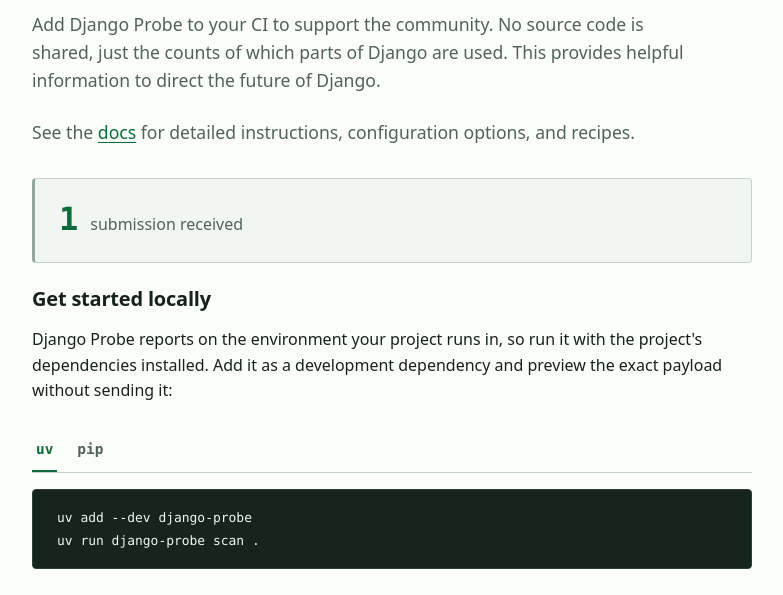
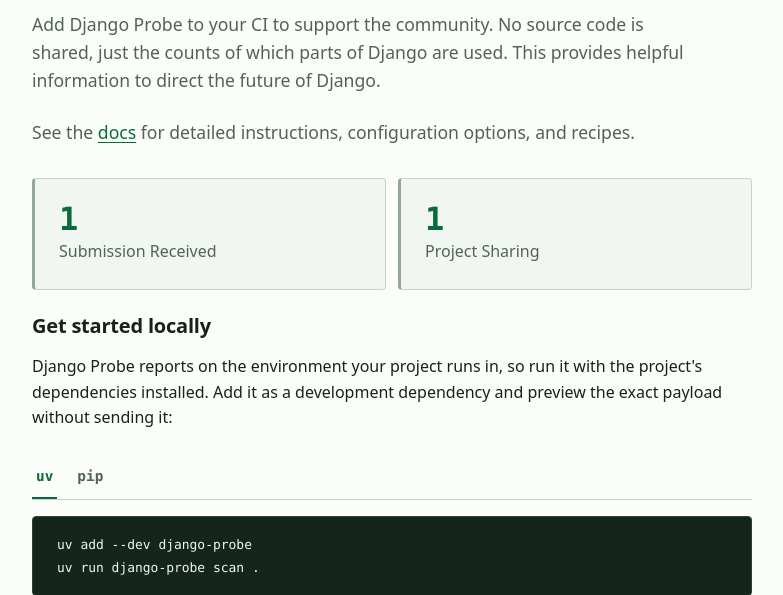
Before and after one commit to tim-schilling/django-probe, a Django app: template src/webapp/templates/home.html in a window 1280 px wide. Shown: the part 248-843 px from the top of the page, without its empty margins (248-1031 px from the left). Run offline with Django 4.2, Linux system fonts and the light colour scheme; the template is opened without the code that fills it: most values are stand-ins (such as "Sample title", 1, 10 or a date in 2020).

Commit message:
Add a count of projects to the landing page.

```diff
--- a/src/webapp/static/css/probe.css
+++ b/src/webapp/static/css/probe.css
@@ -300,11 +300,22 @@ pre code {
   border-left-color: var(--color-warning);
 }
 
+.stat-cards {
+  display: flex;
+  gap: var(--space-3);
+  margin-bottom: var(--space-5);
+}
+
+.stat-cards .panel {
+  flex: 1;
+  margin-bottom: 0;
+}
+
 .stat-block {
-  align-items: baseline;
+  align-items: flex-start;
   display: flex;
-  flex-wrap: wrap;
-  gap: var(--space-2) var(--space-3);
+  flex-direction: column;
+  gap: var(--space-1);
 }
 
 .stat {
--- a/src/webapp/templates/home.html
+++ b/src/webapp/templates/home.html
@@ -16,9 +16,15 @@
   </p>
 </header>
 
-<div class="panel panel--subtle stat-block">
-  <p class="stat">{{ submission_count }}</p>
-  <p class="muted">submission{{ submission_count|pluralize }} received</p>
+<div class="stat-cards">
+  <div class="panel panel--subtle stat-block">
+    <p class="stat">{{ submission_count }}</p>
+    <p class="muted">Submission{{ submission_count|pluralize }} Received</p>
+  </div>
+  <div class="panel panel--subtle stat-block">
+    <p class="stat">{{ project_count }}</p>
+    <p class="muted">Project{{ project_count|pluralize }} Sharing</p>
+  </div>
 </div>
 
 <h2>Get started locally</h2>
```
Also changed, not shown: src/webapp/ingest/tests/test_accounts.py (+14 -0 lines), src/webapp/ingest/views.py (+6 -1 lines).
